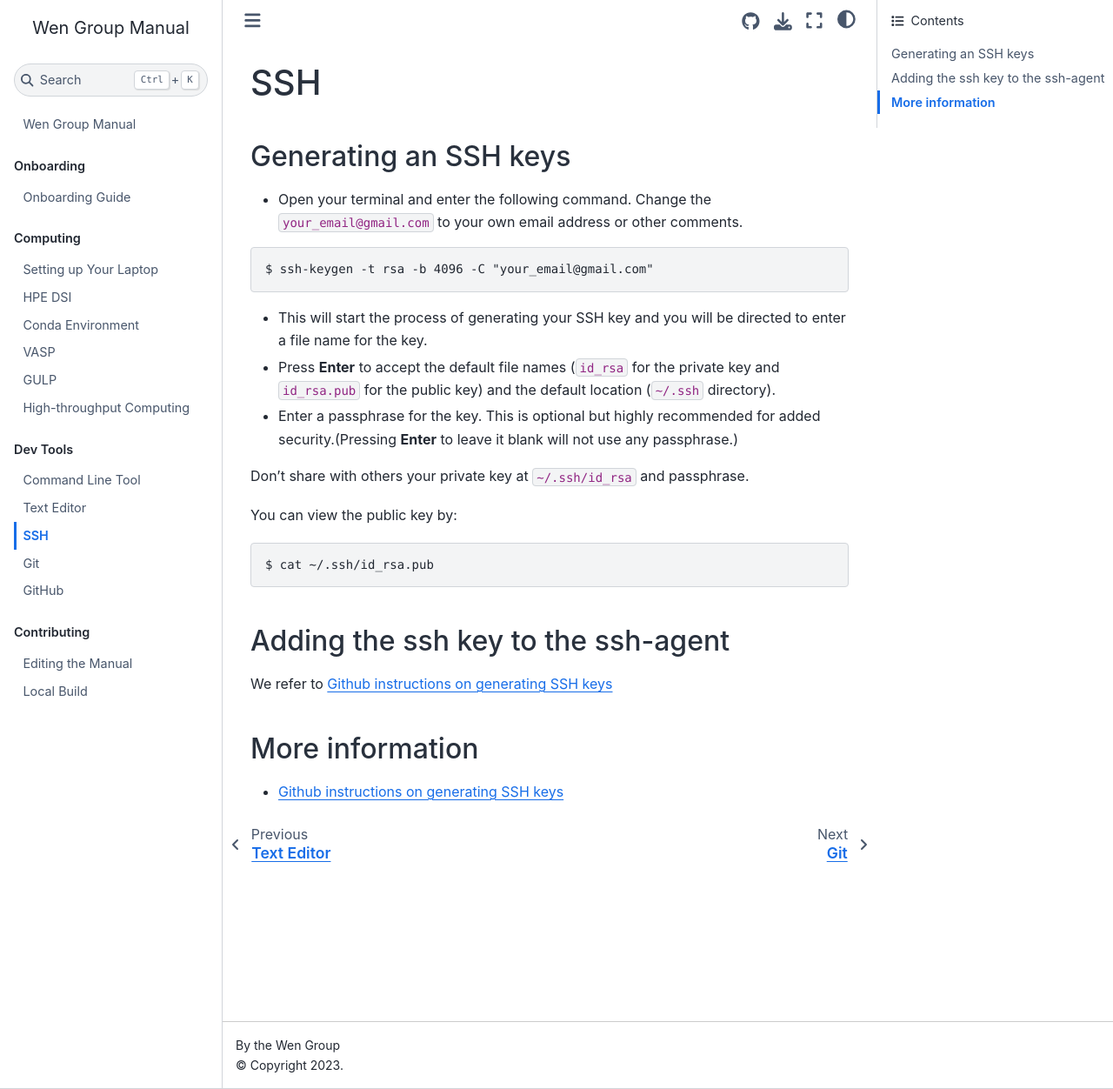
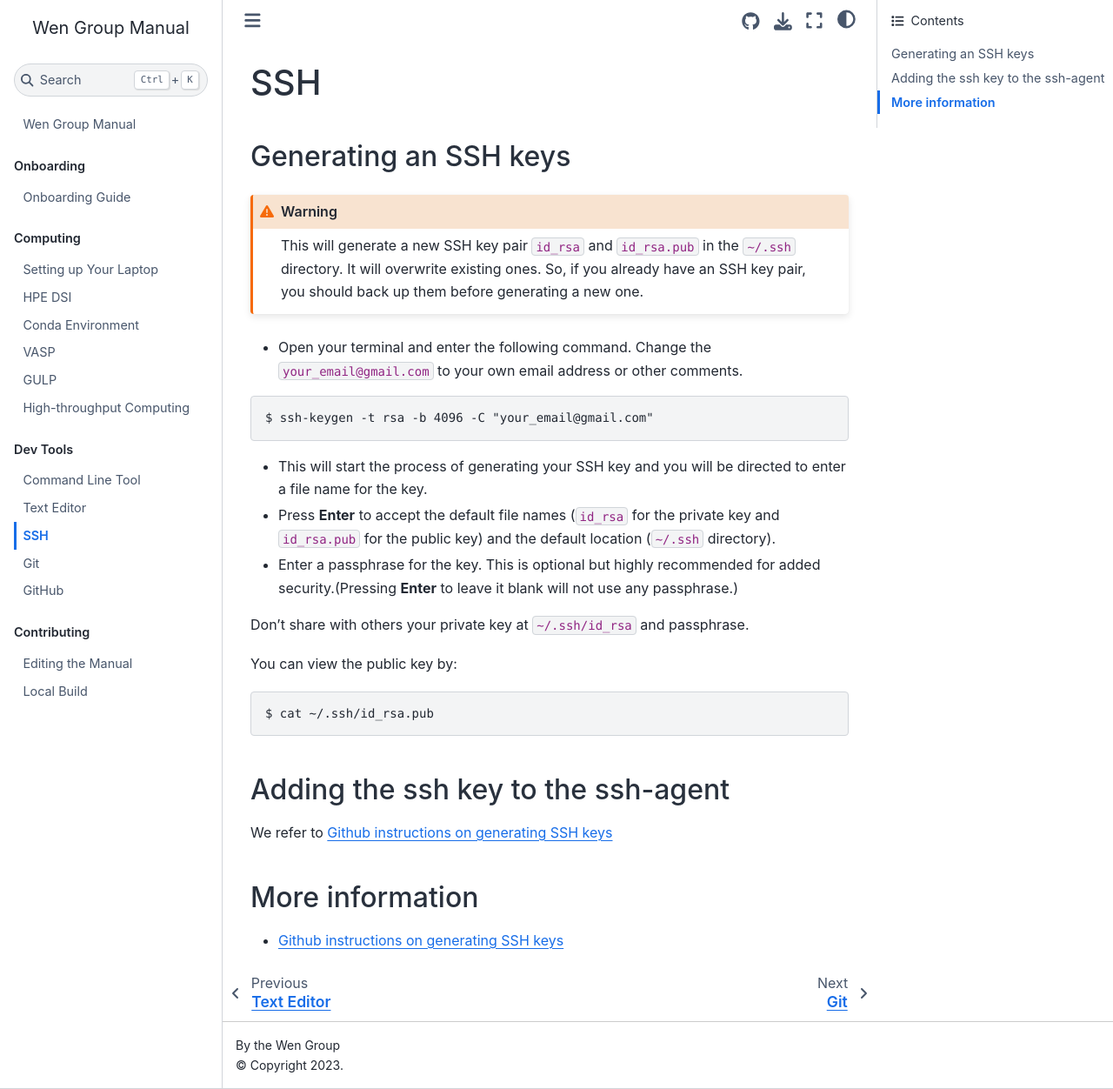
Before and after one commit to wengroup/group_manual, a Jupyter Book: the page built from docs/devtool/ssh.md, in a window 1280 px wide and 1252 px high. Shown: the whole window at 87% size. Built offline with Jupyter Book 1.0.4 settings and Sphinx 7.4.7 and the Sphinx Book theme 1.1.4, drawn with Linux system fonts in a browser that asks for light colours.

Commit message:
Add warning for ssh keys

````diff
--- a/docs/devtool/ssh.md
+++ b/docs/devtool/ssh.md
@@ -1,7 +1,16 @@
 (label:ssh)=
 # SSH
 
+
+
 ## Generating an SSH keys
+
+
+```{warning}
+This will generate a new SSH key pair `id_rsa` and `id_rsa.pub` in the `~/.ssh` directory.
+It will overwrite existing ones. So, if you already have an SSH key pair, you should back up
+them before generating a new one.
+```
 
 - Open your terminal and enter the following command. Change the `your_email@gmail.com`
   to your own email address or other comments.
````
